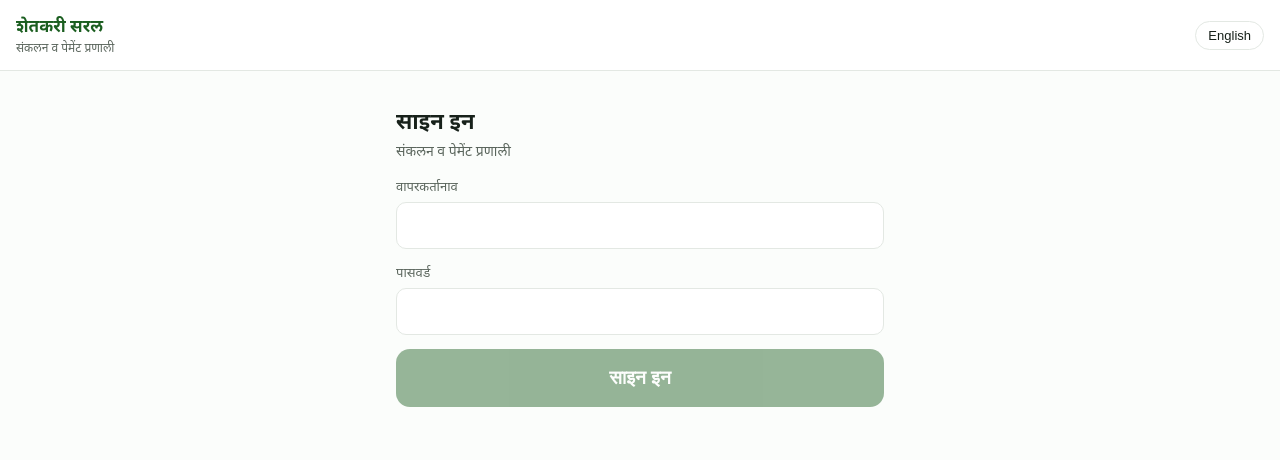
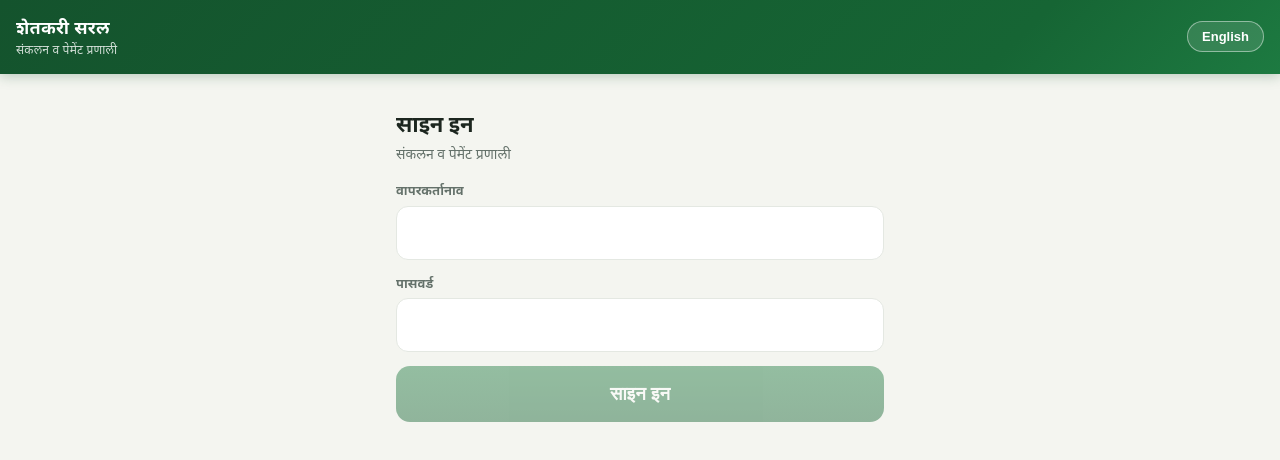
Before and after one commit to rohanthakur0410-art/fpc-procurement-isocode, a React (Vite) app in the folder web/: page /login in a window 1280 px wide. Shown: the top 460 px of the page. Built offline with nearby package versions, Linux system fonts and the light colour scheme; no server answers.

Commit message:
Redesign UI: green app bar, card shadows, avatar list, wizard progress, receipt-style slips, larger touch targets

```diff
--- a/web/src/styles.css
+++ b/web/src/styles.css
@@ -1,16 +1,20 @@
 :root {
-  --ink: #17211a;
-  --muted: #5b665d;
-  --line: #e3e8e3;
-  --bg: #fbfdfb;
+  --ink: #1c261f;
+  --muted: #64716a;
+  --line: #e4e8e2;
+  --bg: #f4f5f0;
   --card: #ffffff;
-  --green: #1b5e20;
-  --green-soft: #e8f3e9;
-  --amber: #9a6b00;
-  --amber-soft: #fdf3dc;
-  --red: #b3261e;
-  --red-soft: #fdecea;
-  --radius: 14px;
+  --green: #166534;
+  --green-deep: #14532d;
+  --green-bright: #22c55e;
+  --green-soft: #e7f4ea;
+  --amber: #b45309;
+  --amber-soft: #fdf1dc;
+  --red: #b91c1c;
+  --red-soft: #fceaea;
+  --radius: 16px;
+  --shadow: 0 1px 2px rgba(23, 43, 30, 0.05), 0 6px 18px rgba(23, 43, 30, 0.07);
+  --shadow-sm: 0 1px 3px rgba(23, 43, 30, 0.08);
 }
 * { box-sizing: border-box; margin: 0; }
 html { -webkit-text-size-adjust: 100%; }
@@ -24,109 +28,176 @@ body {
 .page {
   max-width: 520px;
   margin: 0 auto;
-  padding: 16px 16px 96px;
+  padding: 18px 16px 110px;
 }
 .page.wide { max-width: 860px; }
+
+/* ---------- header ---------- */
 .topbar {
-  display: flex; align-items: center; justify-content: space-between;
-  padding: 14px 16px; border-bottom: 1px solid var(--line); background: var(--card);
+  display: flex; align-items: center; justify-content: space-between; gap: 10px;
+  padding: 14px 16px calc(14px + 2px);
+  background: linear-gradient(135deg, var(--green-deep) 0%, var(--green) 78%, #1d7a41 100%);
+  color: #fff;
   position: sticky; top: 0; z-index: 5;
+  box-shadow: 0 2px 12px rgba(20, 83, 45, 0.28);
 }
-.brand { font-weight: 700; font-size: 17px; color: var(--green); }
-.brand small { display: block; font-weight: 400; font-size: 12px; color: var(--muted); }
+.brand { font-weight: 800; font-size: 18px; letter-spacing: 0.2px; color: #fff; }
+.brand small { display: block; font-weight: 500; font-size: 12px; color: rgba(255,255,255,0.82); margin-top: 1px; }
 .topbar-actions { display: flex; gap: 8px; align-items: center; }
 .lang-toggle {
-  border: 1px solid var(--line); background: var(--card); border-radius: 999px;
-  padding: 6px 12px; font-size: 13px; cursor: pointer; color: var(--ink);
+  border: 1px solid rgba(255,255,255,0.45); background: rgba(255,255,255,0.12); border-radius: 999px;
+  padding: 7px 14px; font-size: 13px; font-weight: 600; cursor: pointer; color: #fff;
 }
-h1 { font-size: 22px; margin: 18px 0 4px; }
+.lang-toggle:active { background: rgba(255,255,255,0.24); }
+.topbar .btn.small {
+  border: 1px solid rgba(255,255,255,0.45); background: transparent; color: #fff;
+  border-radius: 999px; padding: 7px 13px; font-size: 12.5px; font-weight: 600;
+}
+
+h1 { font-size: 22px; margin: 16px 0 4px; letter-spacing: -0.2px; }
 .sub { color: var(--muted); font-size: 14px; margin-bottom: 16px; }
+.sub2 { font-size: 13px; color: var(--muted); }
+
+/* ---------- cards ---------- */
 .card {
   background: var(--card); border: 1px solid var(--line); border-radius: var(--radius);
-  padding: 16px; margin-bottom: 12px;
+  padding: 16px; margin-bottom: 12px; box-shadow: var(--shadow-sm);
 }
-.stat { display: flex; flex-direction: column; gap: 2px; min-width: 0; }
-.stat .num { font-size: 26px; font-weight: 700; font-variant-numeric: tabular-nums; overflow-wrap: anywhere; line-height: 1.2; }
-.stat .lbl { font-size: 13px; color: var(--muted); }
+.stat { display: flex; flex-direction: column; gap: 3px; min-width: 0; }
+.stat .num { font-size: 25px; font-weight: 800; font-variant-numeric: tabular-nums; overflow-wrap: anywhere; line-height: 1.15; letter-spacing: -0.3px; }
+.stat .lbl { font-size: 12.5px; color: var(--muted); font-weight: 500; }
 .stat-grid { display: grid; grid-template-columns: 1fr 1fr; gap: 12px; }
+.stat-grid .card { margin-bottom: 0; }
+
+/* ---------- buttons ---------- */
 .big-btn {
-  display: block; width: 100%; text-align: center;
-  background: var(--green); color: #fff; border: none; border-radius: var(--radius);
-  padding: 18px; font-size: 19px; font-weight: 700; cursor: pointer; margin: 14px 0;
+  display: flex; align-items: center; justify-content: center; gap: 10px; width: 100%; text-align: center;
+  background: linear-gradient(180deg, #1e7a40, var(--green)); color: #fff; border: none; border-radius: 14px;
+  padding: 17px 18px; font-size: 18.5px; font-weight: 700; cursor: pointer; margin: 14px 0;
+  box-shadow: 0 4px 14px rgba(22, 101, 52, 0.32); min-height: 56px;
 }
-.big-btn.secondary { background: var(--card); color: var(--green); border: 1.5px solid var(--green); }
-.big-btn:disabled { opacity: 0.45; cursor: default; }
+.big-btn:active { transform: scale(0.985); }
+.big-btn.secondary {
+  background: var(--card); color: var(--green); border: 1.5px solid var(--green);
+  box-shadow: none;
+}
+.big-btn:disabled { opacity: 0.45; cursor: default; box-shadow: none; }
 .btn {
   border: 1px solid var(--line); background: var(--card); color: var(--ink);
-  border-radius: 10px; padding: 10px 14px; font-size: 15px; cursor: pointer;
+  border-radius: 12px; padding: 11px 16px; font-size: 15px; font-weight: 600; cursor: pointer;
+  min-height: 44px;
 }
-.btn.primary { background: var(--green); border-color: var(--green); color: #fff; }
-.btn.small { padding: 6px 10px; font-size: 13px; }
+.btn.primary { background: var(--green); border-color: var(--green); color: #fff; box-shadow: var(--shadow-sm); }
+.btn.small { padding: 7px 12px; font-size: 13px; min-height: 36px; }
 .btn:disabled { opacity: 0.45; cursor: default; }
+.btn:active { transform: scale(0.98); }
+
+/* ---------- forms ---------- */
 .field { margin-bottom: 14px; }
-.field label { display: block; font-size: 13px; color: var(--muted); margin-bottom: 6px; }
+.field label { display: block; font-size: 13px; color: var(--muted); margin-bottom: 6px; font-weight: 600; }
 .field input, .field select {
-  width: 100%; border: 1.5px solid var(--line); border-radius: 10px;
-  padding: 12px 14px; font-size: 18px; font-variant-numeric: tabular-nums;
-  background: #fff; color: var(--ink);
+  width: 100%; border: 1.5px solid var(--line); border-radius: 12px;
+  padding: 14px 14px; font-size: 19px; font-variant-numeric: tabular-nums;
+  background: #fff; color: var(--ink); min-height: 54px;
 }
-.field input:focus, .field select:focus { outline: 2px solid var(--green); outline-offset: -1px; }
+.field input:focus, .field select:focus { outline: none; border-color: var(--green); box-shadow: 0 0 0 3px rgba(34, 197, 94, 0.18); }
 .row { display: flex; gap: 10px; }
 .row > * { flex: 1; }
+
+/* ---------- farmer list ---------- */
 .list-item {
-  display: flex; justify-content: space-between; align-items: center; gap: 10px;
-  padding: 13px 14px; border: 1px solid var(--line); border-radius: 12px;
-  background: var(--card); margin-bottom: 8px; cursor: pointer; width: 100%; text-align: left;
+  display: flex; justify-content: space-between; align-items: center; gap: 12px;
+  padding: 13px 14px; border: 1px solid var(--line); border-radius: 14px;
+  background: var(--card); margin-bottom: 10px; cursor: pointer; width: 100%; text-align: left;
+  box-shadow: var(--shadow-sm); min-height: 60px;
 }
-.list-item .main { font-size: 16px; font-weight: 600; }
-.list-item .sub2 { font-size: 13px; color: var(--muted); }
-.choice-grid { display: grid; grid-template-columns: 1fr 1fr; gap: 10px; margin: 12px 0; }
+.list-item:active { transform: scale(0.99); }
+.list-item .main { font-size: 16.5px; font-weight: 700; }
+.avatar {
+  width: 42px; height: 42px; border-radius: 50%; flex: none;
+  background: var(--green-soft); color: var(--green);
+  display: flex; align-items: center; justify-content: center;
+  font-weight: 800; font-size: 16px;
+}
+
+/* ---------- choices ---------- */
+.choice-grid { display: grid; grid-template-columns: 1fr 1fr; gap: 12px; margin: 14px 0; }
 .choice {
-  border: 1.5px solid var(--line); border-radius: 12px; background: var(--card);
-  padding: 16px; font-size: 17px; text-align: center; cursor: pointer;
+  border: 1.5px solid var(--line); border-radius: 14px; background: var(--card);
+  padding: 18px 16px; font-size: 17.5px; font-weight: 600; text-align: center; cursor: pointer;
+  box-shadow: var(--shadow-sm); min-height: 58px; color: var(--ink);
 }
-.choice.sel { border-color: var(--green); background: var(--green-soft); font-weight: 700; }
-.badge {
-  display: inline-block; padding: 3px 10px; border-radius: 999px; font-size: 12px; font-weight: 600;
+.choice.sel {
+  border-color: var(--green); background: var(--green-soft); font-weight: 800; color: var(--green-deep);
+  box-shadow: 0 0 0 3px rgba(34, 197, 94, 0.16);
 }
+
+/* ---------- wizard progress ---------- */
+.steps { display: flex; gap: 6px; margin: 16px 0 4px; }
+.steps .dotline { flex: 1; height: 5px; border-radius: 999px; background: var(--line); }
+.steps .dotline.done { background: var(--green-bright); }
+
+/* ---------- badges & callouts ---------- */
+.badge { display: inline-block; padding: 4px 11px; border-radius: 999px; font-size: 12px; font-weight: 700; }
 .badge.green { background: var(--green-soft); color: var(--green); }
 .badge.amber { background: var(--amber-soft); color: var(--amber); }
 .badge.red { background: var(--red-soft); color: var(--red); }
-.badge.grey { background: #eef1ee; color: var(--muted); }
+.badge.grey { background: #eef1ec; color: var(--muted); }
 .callout {
-  border-radius: 12px; padding: 12px 14px; font-size: 14px; margin: 12px 0;
-  background: var(--amber-soft); color: var(--amber);
+  border-radius: 12px; padding: 12px 14px; font-size: 14px; margin: 12px 0; font-weight: 500;
+  background: var(--amber-soft); color: var(--amber); border: 1px solid #f3ddba;
 }
-.callout.red { background: var(--red-soft); color: var(--red); }
-.callout.green { background: var(--green-soft); color: var(--green); }
-.num-xl { font-size: 40px; font-weight: 800; font-variant-numeric: tabular-nums; line-height: 1.15; }
-.num-lg { font-size: 26px; font-weight: 700; font-variant-numeric: tabular-nums; }
-.kv { display: flex; justify-content: space-between; padding: 9px 0; border-bottom: 1px dashed var(--line); font-size: 15px; }
+.callout.red { background: var(--red-soft); color: var(--red); border-color: #f2c9c6; }
+.callout.green { background: var(--green-soft); color: var(--green); border-color: #cbe7d1; }
+
+/* ---------- numbers & key-value ---------- */
+.num-xl { font-size: 42px; font-weight: 800; font-variant-numeric: tabular-nums; line-height: 1.12; letter-spacing: -0.5px; }
+.num-lg { font-size: 26px; font-weight: 800; font-variant-numeric: tabular-nums; }
+.kv { display: flex; justify-content: space-between; gap: 12px; padding: 9px 0; border-bottom: 1px dashed var(--line); font-size: 15px; }
 .kv:last-child { border-bottom: none; }
 .kv .k { color: var(--muted); }
-.kv .v { font-weight: 600; font-variant-numeric: tabular-nums; text-align: right; }
+.kv .v { font-weight: 700; font-variant-numeric: tabular-nums; text-align: right; }
+
+/* ---------- receipt slip ---------- */
 .slip {
-  border: 2px solid var(--green); border-radius: var(--radius); padding: 18px;
-  background: var(--card); font-size: 16px;
+  border: none; border-radius: 18px; padding: 0; overflow: hidden;
+  background: var(--card); font-size: 16px; box-shadow: var(--shadow);
 }
-.slip .head { text-align: center; margin-bottom: 12px; }
-.slip .head .title { font-weight: 800; font-size: 18px; color: var(--green); }
-.slip .head .no { font-size: 14px; color: var(--muted); }
-.slip .amount { text-align: center; margin-top: 12px; padding-top: 12px; border-top: 2px dashed var(--line); }
+.slip .head {
+  text-align: center; padding: 16px 18px 14px;
+  background: linear-gradient(135deg, var(--green-deep), var(--green));
+  color: #fff;
+}
+.slip .head .title { font-weight: 800; font-size: 17px; color: #fff; }
+.slip .head .no { font-size: 13.5px; color: rgba(255,255,255,0.85); margin-top: 2px; }
+.slip .body { padding: 14px 18px; white-space: pre-line; }
+.slip .amount {
+  text-align: center; padding: 14px 18px 18px; border-top: 2px dashed var(--line);
+}
 .slip .amount .num-xl { color: var(--green); }
-.photo-box { border: 1px dashed var(--line); border-radius: 12px; padding: 10px; margin-bottom: 12px; }
+
+.photo-box { border: 1.5px dashed var(--line); border-radius: 12px; padding: 10px; margin-bottom: 12px; background: #fbfdfb; }
 .photo-box img { width: 100%; border-radius: 8px; display: block; }
-table.simple { width: 100%; border-collapse: collapse; font-size: 14px; }
-table.simple th, table.simple td { text-align: left; padding: 8px 6px; border-bottom: 1px solid var(--line); font-variant-numeric: tabular-nums; }
-table.simple th { color: var(--muted); font-weight: 600; font-size: 12px; }
+
+/* ---------- tables ---------- */
+table.simple { width: 100%; border-collapse: collapse; font-size: 14.5px; }
+table.simple th, table.simple td { text-align: left; padding: 10px 6px; border-bottom: 1px solid var(--line); font-variant-numeric: tabular-nums; }
+table.simple th { color: var(--muted); font-weight: 700; font-size: 12px; text-transform: none; }
+
 .nav-tabs { display: flex; gap: 8px; flex-wrap: wrap; margin: 14px 0; }
-.net-status { font-size: 13px; color: var(--muted); display: flex; align-items: center; gap: 6px; }
+.nav-tabs .btn { border-radius: 999px; }
+
+.net-status { font-size: 13px; color: var(--muted); display: flex; align-items: center; gap: 6px; font-weight: 600; }
 .dot { width: 9px; height: 9px; border-radius: 50%; display: inline-block; }
-.dot.on { background: var(--green); }
-.dot.off { background: var(--red); }
+.dot.on { background: var(--green-bright); box-shadow: 0 0 0 3px rgba(34,197,94,0.2); }
+.dot.off { background: var(--red); box-shadow: 0 0 0 3px rgba(185,28,28,0.15); }
 .mono { font-family: ui-monospace, monospace; font-size: 12px; word-break: break-all; }
 
 @media (max-width: 420px) {
-  .stat .num { font-size: 20px; }
+  .stat .num { font-size: 21px; }
   .stat-grid { gap: 10px; }
+  .num-xl { font-size: 36px; }
 }
+
+.page a { text-decoration: none; color: inherit; }
+a .big-btn, a.big-btn { text-decoration: none; }
```
Also changed, not shown: web/src/pages/EntryWizard.tsx (+13 -2 lines).
